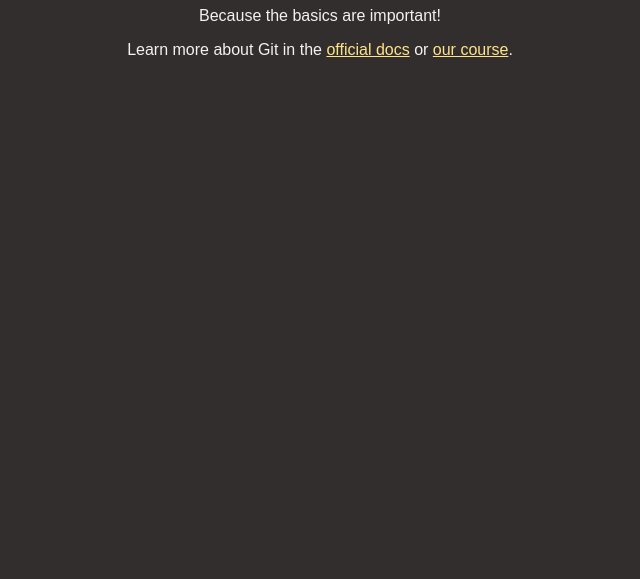
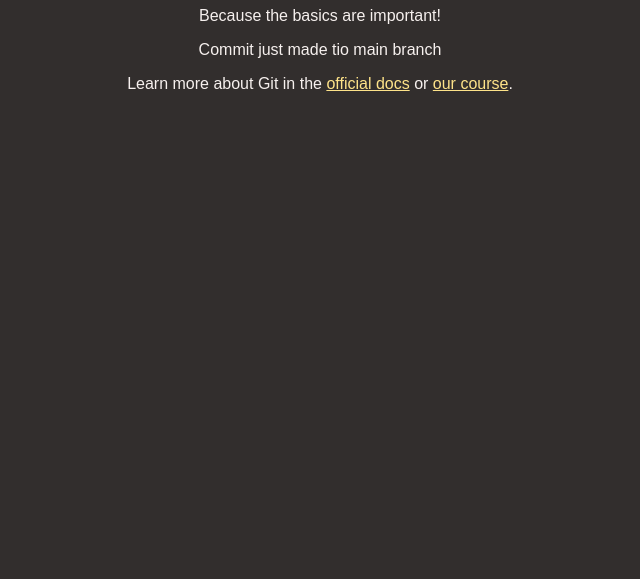
Before and after one commit to avleen123/github-crash-course, a plain HTML site: page index.html in a window 1280 px wide. Shown: the part 221-800 px from the top of the page, without its empty margins (320-960 px from the left). Drawn offline with Linux system fonts and the light colour scheme.

Commit message:
Commit made to main branch

```diff
--- a/index.html
+++ b/index.html
@@ -14,6 +14,7 @@
     </header>
     <main>
       <p>Because the basics are important!</p>
+      <p>Commit just made tio main branch</p>
       <p>
         Learn more about Git in the
         <a href="https://git-scm.com/book/en/v2">official docs</a> or
```
